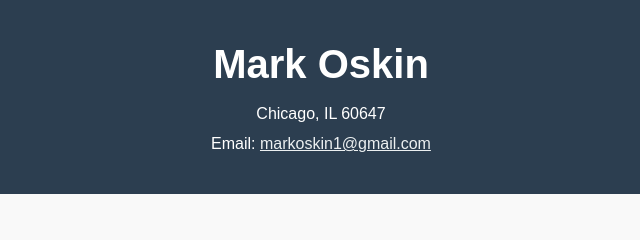
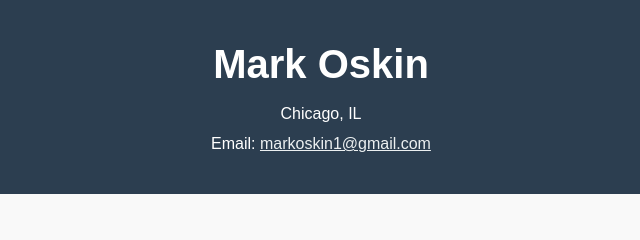
Before and after one commit to moskin-cpu/resume, a plain HTML site: page index.html in a window 1280 px wide. Shown: the top 240 px of the page, 319-959 px from the left. Drawn offline with Linux system fonts and the light colour scheme.

Commit message:
Update index.html

```diff
--- a/index.html
+++ b/index.html
@@ -68,7 +68,7 @@
 
   <header>
     <h1>Mark Oskin</h1>
-    <p>Chicago, IL 60647</p>
+    <p>Chicago, IL </p>
     <p>Email: <a href="mailto:markoskin1@gmail.com" style="color: #ecf0f1;">markoskin1@gmail.com</a></p>
   </header>
 
```
